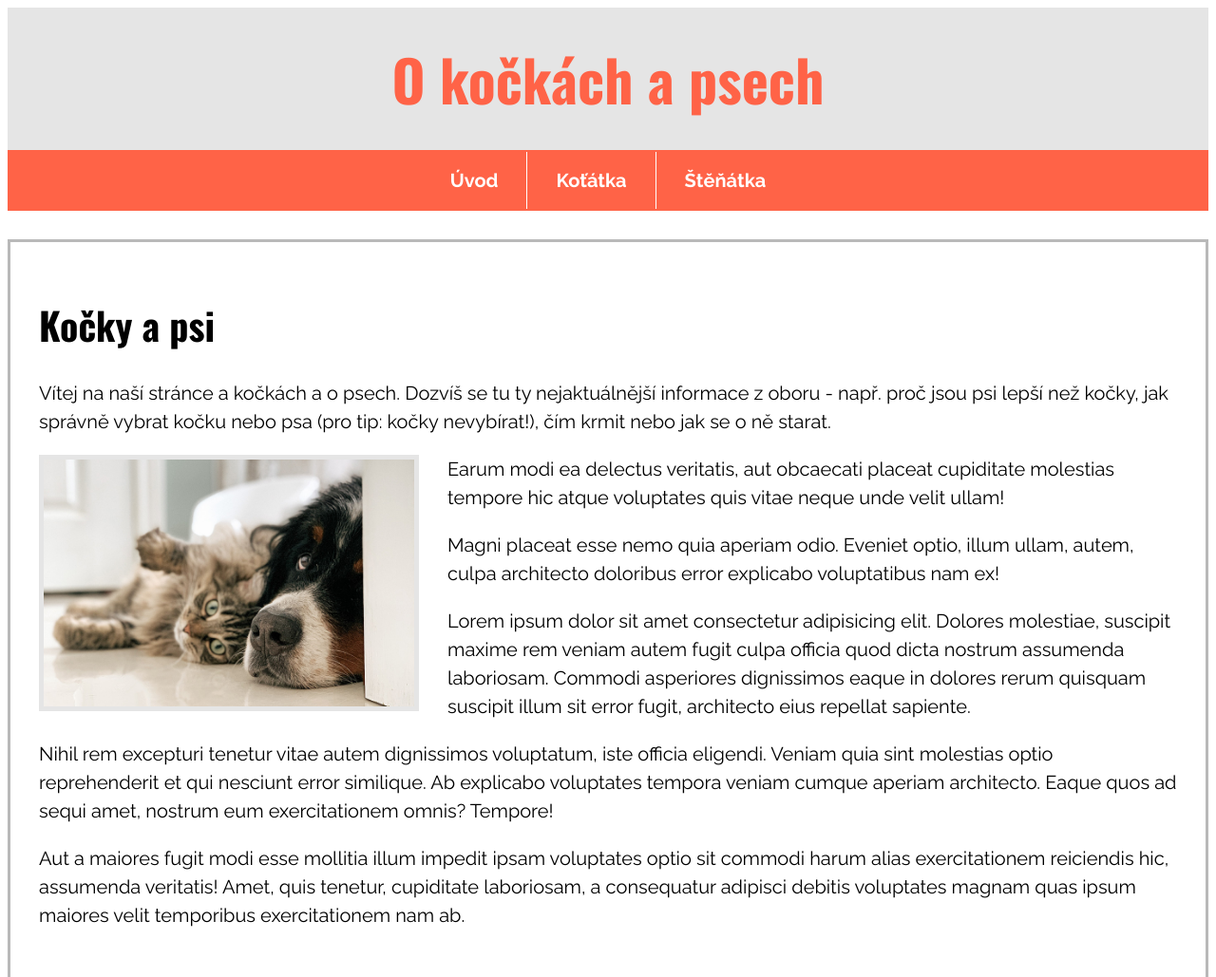
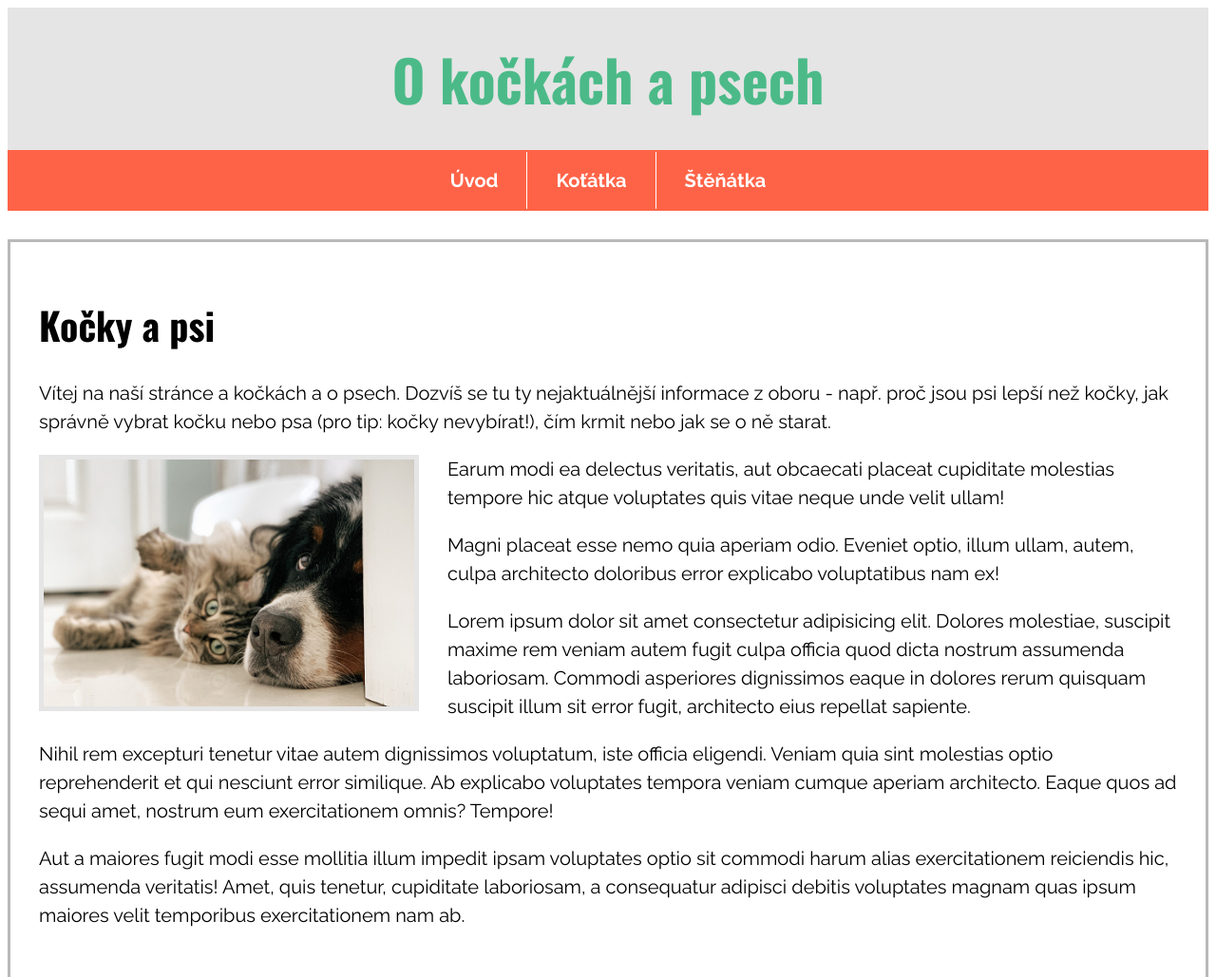
Before and after one commit to HedvikaKvicerova/01-prvni-web, an Eleventy site: page index.html in a window 1280 px wide. Shown: the top 1029 px of the page at 95% size. Built offline with nearby package versions, Linux system fonts and the light colour scheme; Eleventy itself is replaced by a stand-in of ours; files that its build step writes are made by us from their sources.

Commit message:
third commit

```diff
--- a/css/style.css
+++ b/css/style.css
@@ -25,7 +25,7 @@ h1, h2, h3, h4, h5, h6 {
   margin: 0;
   font-size: 3em;
   text-align: center;
-  color: #ff6347;
+  color: #4bba88;
 }
 
 .menu {
```
